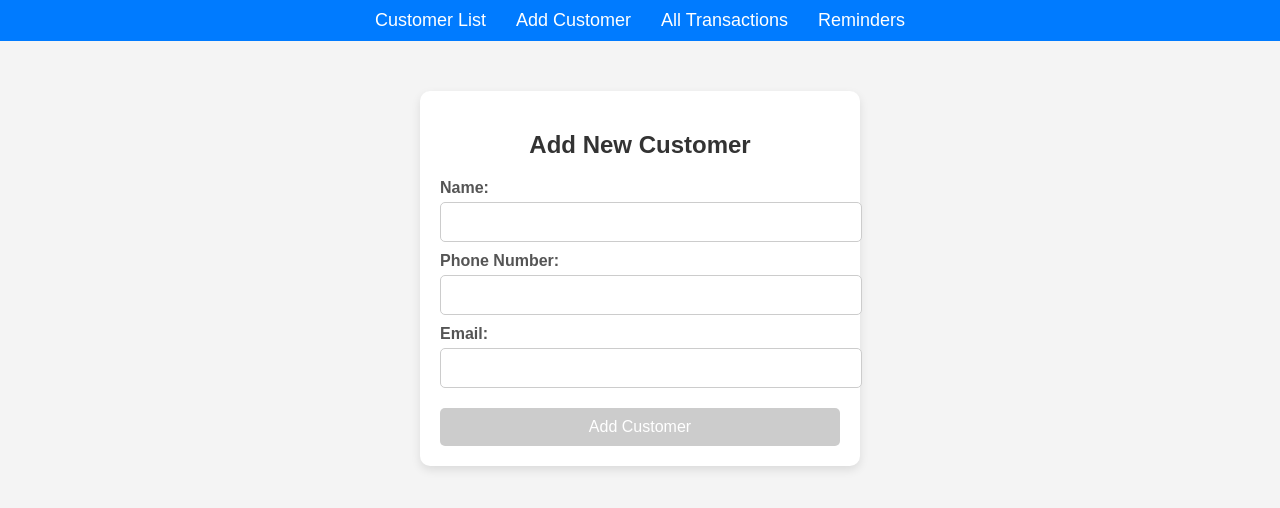
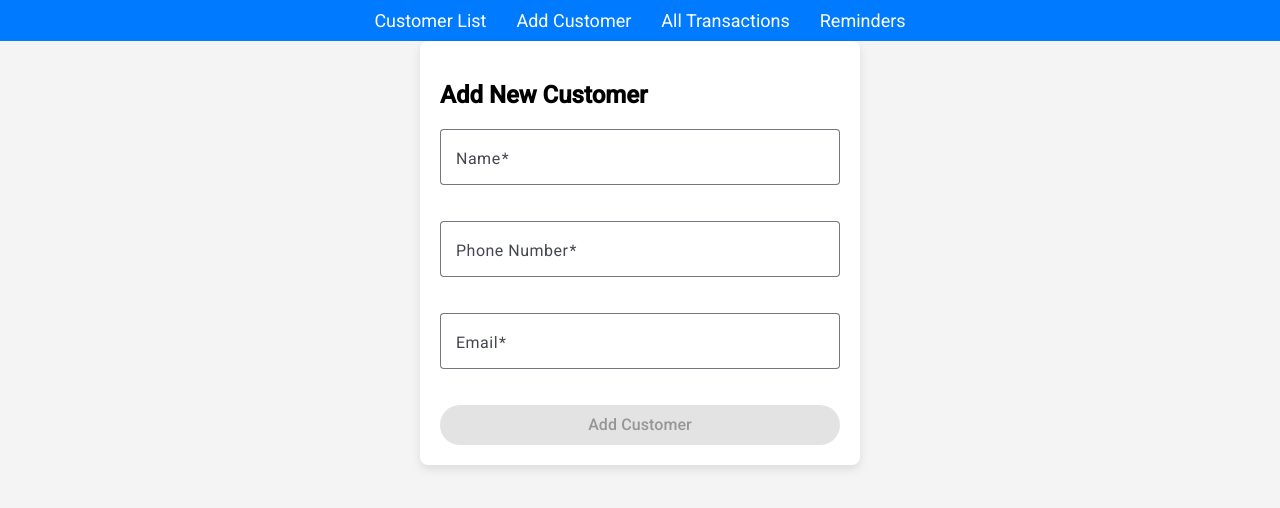
Before and after one commit to BD4424/Credit-Management-App, an Angular app in the folder credit-management-app-ui/: page /add-customer in a window 1280 px wide. Shown: the top 508 px of the page. Built offline with nearby package versions, Linux system fonts and the light colour scheme.

Commit message:
Form modification of transaction and customer using angular forms

```diff
--- a/credit-management-app-ui/src/app/app.routes.ts
+++ b/credit-management-app-ui/src/app/app.routes.ts
@@ -1,11 +1,20 @@
-import { RouterModule, Routes } from '@angular/router';
+import { provideRouter, RouterModule, Routes } from '@angular/router';
 import { CustomerListComponent } from './components/customer-list/customer-list.component';
-import { NgModule } from '@angular/core';
+import { importProvidersFrom, NgModule } from '@angular/core';
 import { AddCustomerComponent } from './components/add-customer/add-customer.component';
 import { TransactionListComponent } from './components/transaction-list/transaction-list.component';
 import { AddTransactionComponent } from './components/add-transaction/add-transaction.component';
 import { RemindersComponent } from './components/reminders/reminders.component';
 import { ReactiveFormsModule } from '@angular/forms';
+
+// Import Angular Material Modules
+import { MatInputModule } from '@angular/material/input';
+import { MatFormFieldModule } from '@angular/material/form-field';
+import { MatButtonModule } from '@angular/material/button';
+import { MatSelectModule } from '@angular/material/select';
+import { bootstrapApplication } from '@angular/platform-browser';
+import { AppComponent } from './app.component';
+import { provideHttpClient } from '@angular/common/http';
 
 export const routes: Routes = [
     { path: '', redirectTo: 'customers', pathMatch: 'full' },
@@ -18,3 +27,16 @@ export const routes: Routes = [
 
 
 export const routing = RouterModule.forRoot(routes);
+
+bootstrapApplication(AppComponent, {
+    providers: [
+      provideRouter(routes),
+      provideHttpClient(),
+      importProvidersFrom(
+        MatInputModule,
+        MatFormFieldModule,
+        MatButtonModule,
+        MatSelectModule
+      )
+    ]
+  });
--- a/credit-management-app-ui/src/app/components/add-customer/add-customer.component.css
+++ b/credit-management-app-ui/src/app/components/add-customer/add-customer.component.css
@@ -1,83 +1,19 @@
-/*Centre the form and style the container*/
 .container {
-    width: 400px;
-    margin: 50px auto;
-    padding: 20px;
-    background: #ffffff;
-    box-shadow: 0px 4px 10px rgba(0, 0, 0, 0.1);
-    border-radius: 10px;
-    text-align: center;
+  max-width: 400px;
+  margin: auto;
+  padding: 20px;
+  background: #fff;
+  box-shadow: 0px 4px 10px rgba(0, 0, 0, 0.1);
+  border-radius: 8px;
 }
 
-/* Style the heading */
-h2 {
-    margin-bottom: 20px;
-    color: #333;
+mat-form-field {
+  width: 100%;
+  margin-bottom: 16px;
 }
 
-/* Style labels */
-label {
-    display: block;
-    text-align: left;
-    font-weight: bold;
-    margin-top: 10px;
-    color: #555;
+.submit-btn {
+  width: 100%;
+  padding: 10px;
+  font-size: 16px;
 }
-
-/* Style input fields */
-input {
-    width: 100%;
-    padding: 10px;
-    margin-top: 5px;
-    border: 1px solid #ccc;
-    border-radius: 5px;
-    font-size: 16px;
-    transition: 0.3s;
-}
-
-/* Focus effect on inputs */
-input:focus {
-    border-color: #007bff;
-    outline: none;
-    box-shadow: 0 0 5px rgba(0, 123, 255, 0.5);
-}
-
-/* Error messages */
-small {
-    color: red;
-    font-size: 12px;
-    display: block;
-    margin-top: 5px;
-}
-
-/* Style submit button */
-button {
-    width: 100%;
-    padding: 10px;
-    margin-top: 20px;
-    background: #007bff;
-    color: white;
-    border: none;
-    border-radius: 5px;
-    font-size: 16px;
-    cursor: pointer;
-    /* transition: background 0.3s; */
-}
-
-/* Disabled button */
-button:disabled {
-    background: #cccccc;
-    cursor: not-allowed;
-}
-
-/* Hover effect */
-button:hover:not(:disabled) {
-    background: #0056b3;
-}
-
-/* Responsive design */
-@media (max-width: 500px) {
-    .container {
-        width: 90%;
-    }
-}
--- a/credit-management-app-ui/src/app/components/add-customer/add-customer.component.html
+++ b/credit-management-app-ui/src/app/components/add-customer/add-customer.component.html
@@ -2,24 +2,34 @@
   <h2>Add New Customer</h2>
 
   <form [formGroup]="customerForm" (ngSubmit)="onSubmit()">
-    <label>Name:</label>
-    <input type="text" formControlName="name">
-    <div *ngIf="customerForm.get('name')?.invalid && customerForm.get('name')?.touched">
-      <small>Name is required.</small>
-    </div>
 
-    <label>Phone Number:</label>
-    <input type="text" formControlName="phoneNo">
-    <div *ngIf="customerForm.get('phoneNo')?.invalid && customerForm.get('phoneNo')?.touched">
-      <small>Enter a valid 10-digit number.</small>
-    </div>
+    <mat-form-field appearance="outline">
+      <mat-label>Name</mat-label>
+      <input matInput type="text" formControlName="name">
+      <mat-error *ngIf="customerForm.get('name')?.invalid && customerForm.get('name')?.touched">
+        Name is required.
+      </mat-error>
+    </mat-form-field>
 
-    <label>Email:</label>
-    <input type="email" formControlName="email">
-    <div *ngIf="customerForm.get('email')?.invalid && customerForm.get('email')?.touched">
-      <small>Enter a valid email.</small>
-    </div>
+    <mat-form-field appearance="outline">
+      <mat-label>Phone Number</mat-label>
+      <input matInput type="text" formControlName="phoneNo">
+      <mat-error *ngIf="customerForm.get('phoneNo')?.invalid && customerForm.get('phoneNo')?.touched">
+        Enter a valid 10-digit number.
+      </mat-error>
+    </mat-form-field>
 
-    <button type="submit" [disabled]="customerForm.invalid">Add Customer</button>
+    <mat-form-field appearance="outline">
+      <mat-label>Email</mat-label>
+      <input matInput type="email" formControlName="email">
+      <mat-error *ngIf="customerForm.get('email')?.invalid && customerForm.get('email')?.touched">
+        Enter a valid email.
+      </mat-error>
+    </mat-form-field>
+
+    <button mat-raised-button color="primary" class="submit-btn" type="submit" [disabled]="customerForm.invalid">
+      Add Customer
+    </button>
+
   </form>
 </div>
--- a/credit-management-app-ui/src/app/components/add-customer/add-customer.component.ts
+++ b/credit-management-app-ui/src/app/components/add-customer/add-customer.component.ts
@@ -1,17 +1,23 @@
 import { CommonModule } from '@angular/common';
 import { Component } from '@angular/core';
 import { FormBuilder, FormGroup, ReactiveFormsModule, Validators } from '@angular/forms';
+import { MatButtonModule } from '@angular/material/button';
+import { MatFormFieldModule } from '@angular/material/form-field';
+import { MatInputModule } from '@angular/material/input';
+import { MatSelectModule } from '@angular/material/select';
+import { CustomerService } from '../../services/customer/customer.service';
+import { ActivatedRoute, Router } from '@angular/router';
 
 @Component({
   selector: 'app-add-customer',
-  imports: [ReactiveFormsModule, CommonModule],
+  imports: [CommonModule, ReactiveFormsModule, MatInputModule, MatFormFieldModule, MatButtonModule, MatSelectModule],
   templateUrl: './add-customer.component.html',
   styleUrl: './add-customer.component.css'
 })
 export class AddCustomerComponent {
   customerForm: FormGroup;
 
-  constructor(private fb: FormBuilder){
+  constructor(private fb: FormBuilder, private customerService: CustomerService, private route: ActivatedRoute, private router: Router) {
     this.customerForm = this.fb.group({
       name: ['', Validators.required],
       phoneNo: ['', [Validators.required, Validators.pattern('^[0-9]{10}$')]],
@@ -20,11 +26,21 @@ export class AddCustomerComponent {
   }
 
   onSubmit() {
-    if(this.customerForm.valid){
-      console.log("Customer Data:",this.customerForm.value);
-      alert('Customer added successfully');
-    }else{
-      alert('Please fix errors in the form');
+    if (this.customerForm.valid) {
+      if (this.customerForm.valid) {
+        const customerData = this.customerForm.value;
+        this.customerService.addCustomer(customerData).subscribe({
+          next: (response) => {
+            console.log("Customer Data:", this.customerForm.value);
+            console.log('Customer added successfully:', response);
+            alert('Customer added successfully');
+            console.log("Navigating to customers list page");
+            this.router.navigate(['/customers']);
+          }
+        });
+      } else {
+        alert('Please fix errors in the form');
+      }
     }
   }
 }
--- a/credit-management-app-ui/src/app/components/add-transaction/add-transaction.component.css
+++ b/credit-management-app-ui/src/app/components/add-transaction/add-transaction.component.css
@@ -1,93 +1,46 @@
-/*Centre the form and style the container*/
+/* Center the form and set a max width */
 .container {
-    width: 400px;
-    margin: 50px auto;
-    padding: 20px;
-    background: #ffffff;
-    box-shadow: 0px 4px 10px rgba(0, 0, 0, 0.1);
-    border-radius: 10px;
-    text-align: center;
+  max-width: 400px;
+  margin: auto;
+  padding: 20px;
+  background: #fff;
+  box-shadow: 0px 4px 10px rgba(0, 0, 0, 0.1);
+  border-radius: 8px;
 }
 
-/* Style the heading */
-h2 {
-    margin-bottom: 20px;
-    color: #333;
+/* Improve form layout */
+.form-title {
+  text-align: center;
+  color: #333;
+  margin-bottom: 20px;
 }
 
-/* Style labels */
-label {
-    display: block;
-    text-align: left;
-    font-weight: bold;
-    margin-top: 10px;
-    color: #555;
+.form-container {
+  display: flex;
+  flex-direction: column;
+  gap: 15px;
 }
 
-/* Style input fields */
-input {
-    width: 100%;
-    padding: 10px;
-    margin-top: 5px;
-    border: 1px solid #ccc;
-    border-radius: 5px;
-    font-size: 16px;
-    transition: 0.3s;
+/* Two inputs side by side */
+.input-group {
+  display: flex;
+  gap: 10px;
 }
 
-/* Focus effect on inputs */
-input:focus {
-    border-color: #007bff;
-    outline: none;
-    box-shadow: 0 0 5px rgba(0, 123, 255, 0.5);
+/* Make fields consistent */
+.full-width {
+  width: 100%;
 }
 
-/* Error messages */
-small {
-    color: red;
-    font-size: 12px;
-    display: block;
-    margin-top: 5px;
+.half-width {
+  flex: 1;
 }
 
-/* Style submit button */
-button {
-    width: 100%;
-    padding: 10px;
-    margin-top: 20px;
-    background: #007bff;
-    color: white;
-    border: none;
-    border-radius: 5px;
-    font-size: 16px;
-    cursor: pointer;
-    /* transition: background 0.3s; */
+/* Button styling */
+.submit-btn {
+  width: 100%;
+  padding: 12px;
+  font-size: 16px;
+  font-weight: bold;
+  border-radius: 6px;
 }
-
-/* Disabled button */
-button:disabled {
-    background: #cccccc;
-    cursor: not-allowed;
-}
-
-/* Hover effect */
-button:hover:not(:disabled) {
-    background: #0056b3;
-}
-
-select {
-    width: 100%;
-    padding: 8px;
-    border: 1px solid #ccc;
-    border-radius: 5px;
-    font-size: 16px;
-    background-color: #fff;
-    cursor: pointer;
-}
-
-/* Responsive design */
-@media (max-width: 500px) {
-    .container {
-        width: 90%;
-    }
-}
--- a/credit-management-app-ui/src/app/components/add-transaction/add-transaction.component.html
+++ b/credit-management-app-ui/src/app/components/add-transaction/add-transaction.component.html
@@ -1,31 +1,44 @@
 <div class="container">
-    <h2>Add Transaction</h2>
+  <h2 class="form-title">Add Transaction</h2>
 
-    <form [formGroup]="transactionForm" (ngSubmit)="onSubmit()">
-      <label>Item Name:</label>
-      <input type="text" formControlName="itemName">
-      <div *ngIf="transactionForm.get('itemName')?.invalid && transactionForm.get('itemName')?.touched">
-        <small>Item name is required.</small>
-      </div>
+  <form [formGroup]="transactionForm" (ngSubmit)="onSubmit()" class="form-container">
 
-      <label>Quantity:</label>
-      <input type="text" formControlName="quantity">
-      <div *ngIf="transactionForm.get('quantity')?.invalid && transactionForm.get('quantity')?.touched">
-        <small>Enter a valid quantity.</small>
-      </div>
+    <mat-form-field class="full-width">
+      <mat-label>Item Name</mat-label>
+      <input matInput type="text" formControlName="itemName">
+      <mat-error *ngIf="transactionForm.get('itemName')?.invalid && transactionForm.get('itemName')?.touched">
+        Item name is required.
+      </mat-error>
+    </mat-form-field>
 
-      <label>Amount:</label>
-      <input type="text" formControlName="amount">
-      <div *ngIf="transactionForm.get('amount')?.invalid && transactionForm.get('amount')?.touched">
-        <small>Amount is required and should be a valid number.</small>
-      </div>
+    <div class="input-group">
+      <mat-form-field class="half-width">
+        <mat-label>Quantity</mat-label>
+        <input matInput type="number" formControlName="quantity">
+        <mat-error *ngIf="transactionForm.get('quantity')?.invalid && transactionForm.get('quantity')?.touched">
+          Enter a valid quantity.
+        </mat-error>
+      </mat-form-field>
 
-      <label>Status:</label>
-      <select formControlName="status">
-        <option value="PENDING">PENDING</option>
-        <option value="PAID">PAID</option>
-      </select>
+      <mat-form-field class="half-width">
+        <mat-label>Amount</mat-label>
+        <input matInput type="number" formControlName="amount">
+        <mat-error *ngIf="transactionForm.get('amount')?.invalid && transactionForm.get('amount')?.touched">
+          Amount is required and should be a valid number.
+        </mat-error>
+      </mat-form-field>
+    </div>
 
-      <button type="submit" [disabled]="transactionForm.invalid">Add Transaction</button>
-    </form>
+    <mat-form-field class="full-width">
+      <mat-label>Status</mat-label>
+      <mat-select formControlName="status">
+        <mat-option value="PENDING">PENDING</mat-option>
+        <mat-option value="PAID">PAID</mat-option>
+      </mat-select>
+    </mat-form-field>
+
+    <button mat-raised-button color="primary" type="submit" class="submit-btn" [disabled]="transactionForm.invalid">
+      Add Transaction
+    </button>
+  </form>
 </div>
--- a/credit-management-app-ui/src/app/components/add-transaction/add-transaction.component.ts
+++ b/credit-management-app-ui/src/app/components/add-transaction/add-transaction.component.ts
@@ -3,10 +3,14 @@ import { Component } from '@angular/core';
 import { FormBuilder, FormGroup, ReactiveFormsModule, Validators } from '@angular/forms';
 import { ActivatedRoute, Router } from '@angular/router';
 import { TransactionService } from '../../services/transaction.service';
+import { MatInputModule } from '@angular/material/input';
+import { MatFormFieldModule } from '@angular/material/form-field';
+import { MatButtonModule } from '@angular/material/button';
+import { MatSelectModule } from '@angular/material/select';
 
 @Component({
   selector: 'app-add-transaction',
-  imports: [ReactiveFormsModule, CommonModule],
+  imports: [CommonModule, ReactiveFormsModule, MatInputModule, MatFormFieldModule, MatButtonModule, MatSelectModule],
   templateUrl: './add-transaction.component.html',
   styleUrl: './add-transaction.component.css'
 })
--- a/credit-management-app-ui/src/app/services/customer/customer.service.ts
+++ b/credit-management-app-ui/src/app/services/customer/customer.service.ts
@@ -13,4 +13,8 @@ export class CustomerService {
   getCustomers(): Observable<any> {
     return this.http.get(`${this.baseUrl}`);
   }
+
+  addCustomer(customer: any): Observable<any> {
+    return this.http.post<any>(`${this.baseUrl}`, customer);
+  }
 }
--- a/credit-management-app-ui/src/index.html
+++ b/credit-management-app-ui/src/index.html
@@ -9,7 +9,7 @@
   <link href="https://fonts.googleapis.com/css2?family=Roboto:wght@300;400;500&display=swap" rel="stylesheet">
   <link href="https://fonts.googleapis.com/icon?family=Material+Icons" rel="stylesheet">
 </head>
-<body>
+<body class="mat-typography">
   <app-root></app-root>
 </body>
 </html>
--- a/credit-management-app-ui/src/styles.css
+++ b/credit-management-app-ui/src/styles.css
@@ -30,3 +30,5 @@ nav a:hover{
     background: white;
     box-shadow: 0px 0px 0px 10px rgba(0,0,0,0.1);
 }
+html, body { height: 100%; }
+body { margin: 0; font-family: Roboto, "Helvetica Neue", sans-serif; }
```
